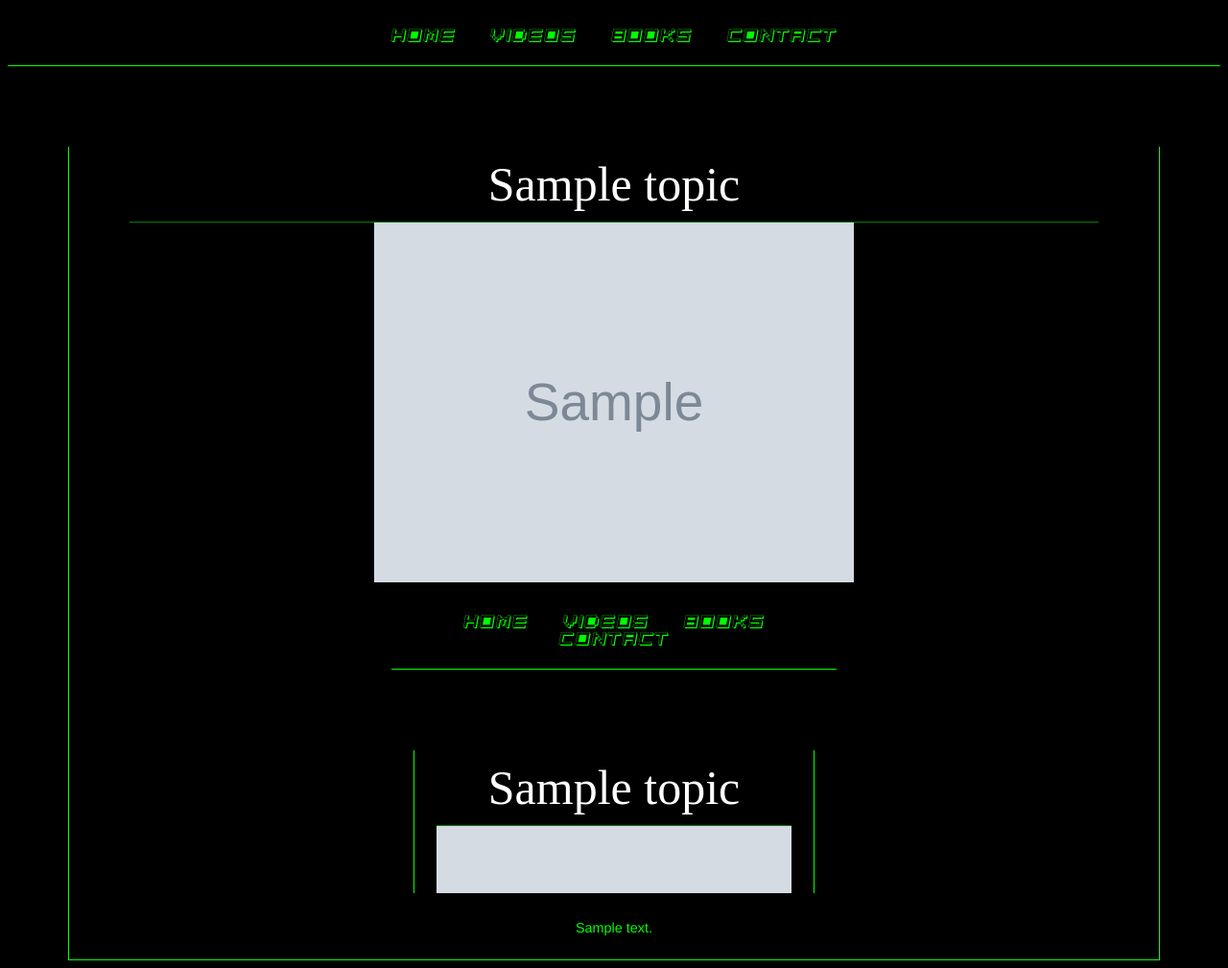
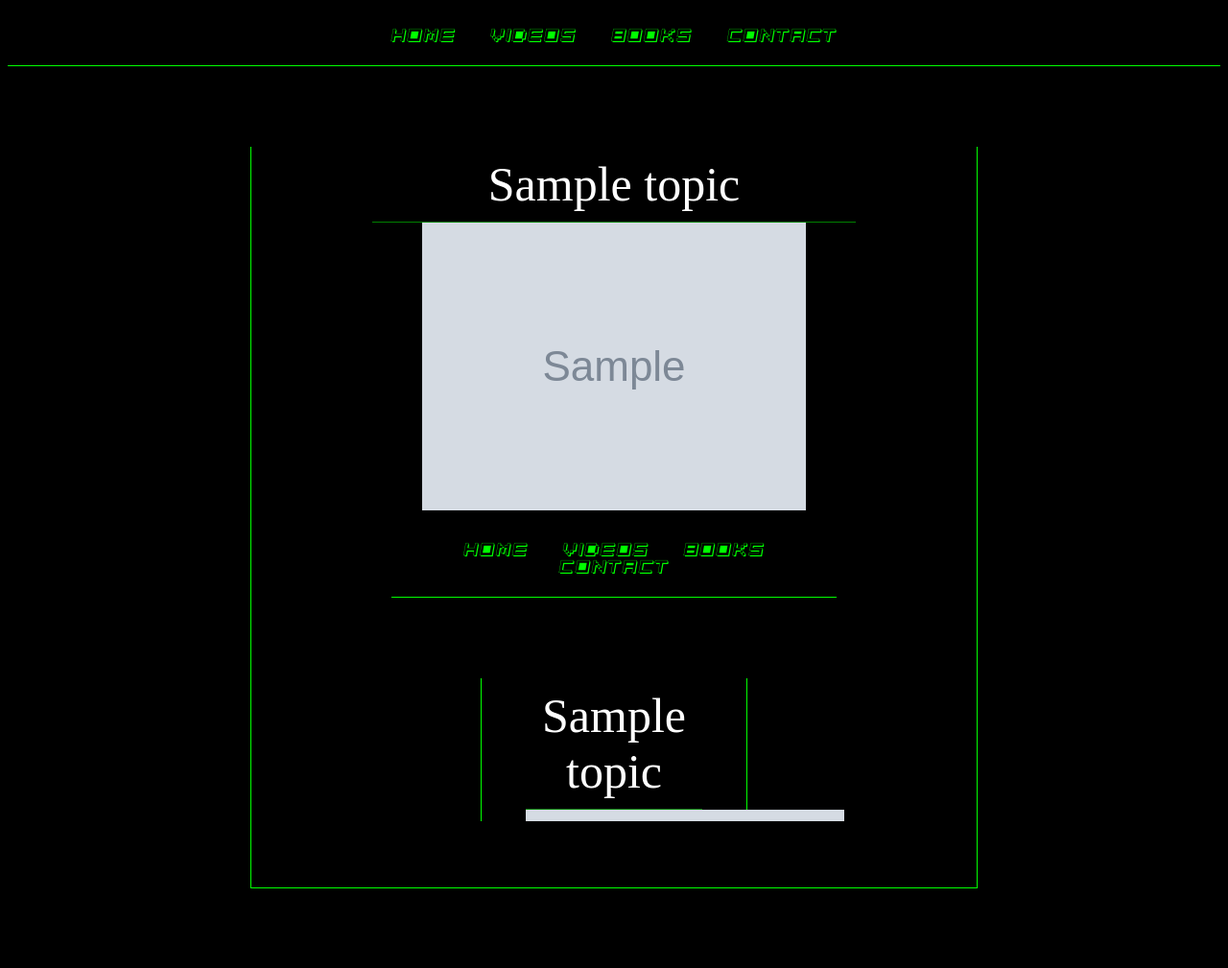
Before and after one commit to prozaic/prozaic5, a Django app: template new_sites/templates/new_sites/topics.html in a window 1280 px wide. Shown: the whole page at 96% size. After the commit the page ends 926 px from the top, so only its background shows below. Run offline with Django 3.2, Linux system fonts and the light colour scheme; the template is opened without the code that fills it: most values are stand-ins (such as "Sample title", 1, 10 or a date in 2020); grey boxes marked "Sample" are stand-in pictures; some web fonts are replaced.

Commit message:
fdatabase25

```diff
--- a/new_sites/static/css/style2.css
+++ b/new_sites/static/css/style2.css
@@ -162,8 +162,7 @@
 	border-right: thin solid #00FF00;
 	border-left: thin solid #00FF00;
 	border-bottom: thin solid #00FF00;
-	text-align:center;
-	color:#00FF00;
+
 
 	padding-left:10%;
 	padding-right:10%;
@@ -173,6 +172,33 @@
 
 
 
+
+}
+
+
+.top-container2{
+	border-right: thin solid #00FF00;
+	border-left: thin solid #00FF00;
+	border-bottom: thin solid #00FF00;
+
+	text-align:center;
+	padding-left:10%;
+	padding-right:10%;
+
+	margin-left:20%;
+	margin-right:20%;
+
+
+
+
+}
+
+
+.top-container img{
+
+	display: block;
+    margin-left: auto;
+    margin-right: auto;
 }
 
 
--- a/new_sites/templates/new_sites/topics.html
+++ b/new_sites/templates/new_sites/topics.html
@@ -7,7 +7,7 @@
 
 
     {%for topic in topics%}
-    <div class = 'top-container'>
+    <div class = 'top-container2'>
 
         <div id = 'top-title'>
             {{topic.title}}
```
